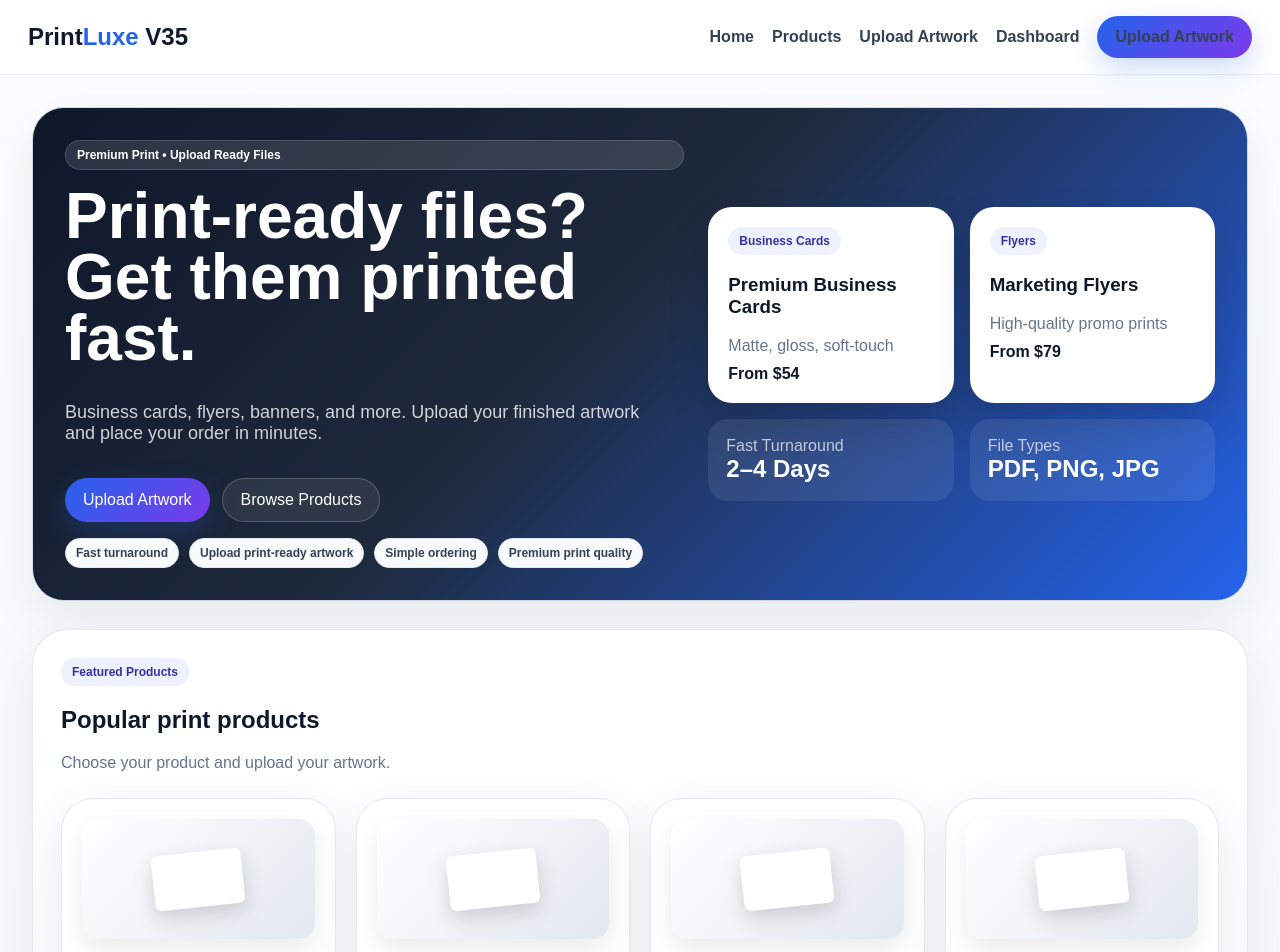
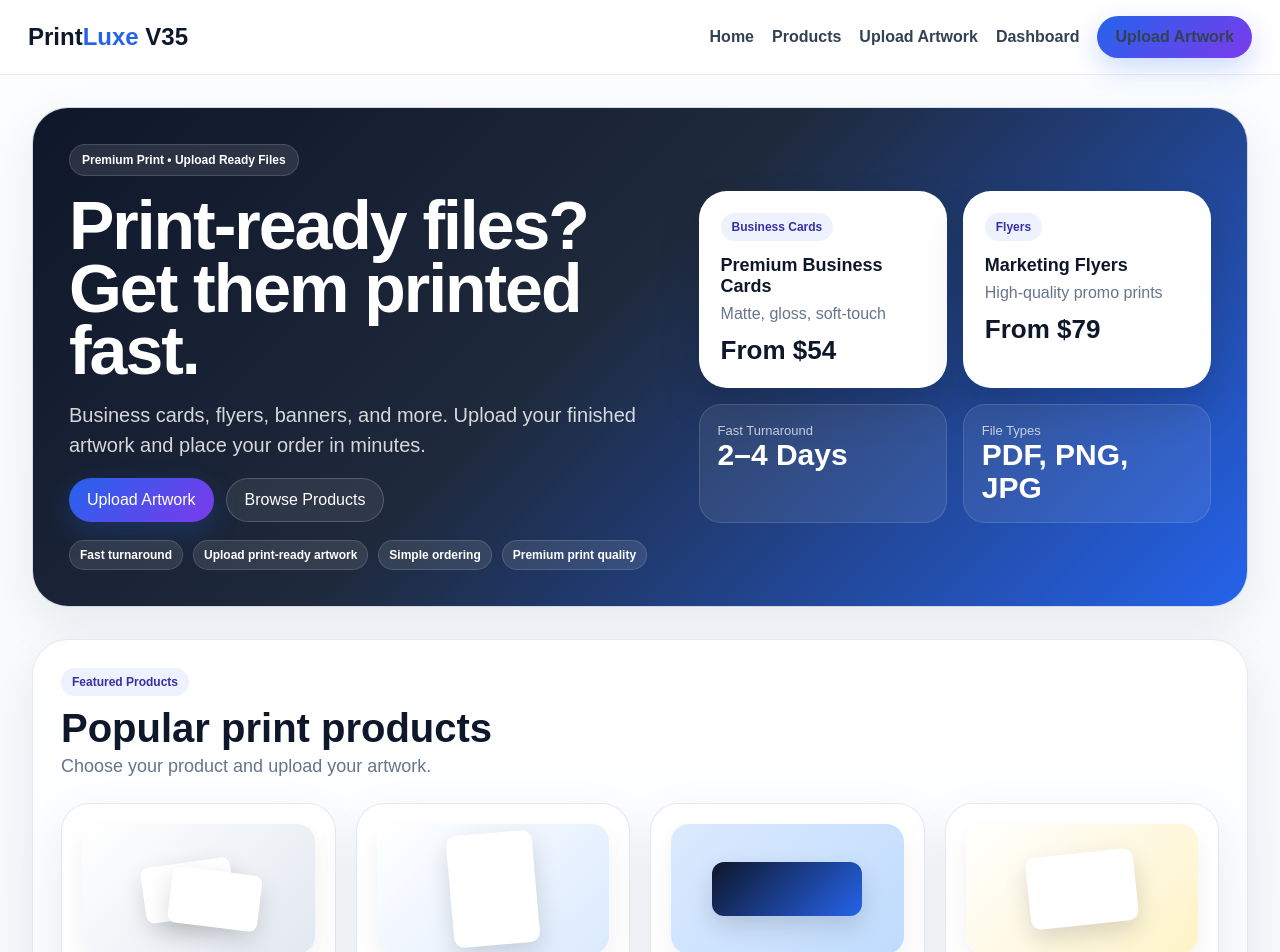
Before and after one commit to deworkenj-envision/Version-25a, a Next.js app: page / in a window 1280 px wide. Shown: the top 952 px of the page. Built offline with nearby package versions, Linux system fonts and the light colour scheme.

Commit message:
Update page.js

```diff
--- a/app/page.js
+++ b/app/page.js
@@ -2,8 +2,7 @@ import { products } from "./lib/products";
 
 export default function HomePage() {
   return (
-    <div className="grid" style={{ gap: 28 }}>
-      {/* HERO */}
+    <div className="grid" style={{ gap: 32 }}>
       <section
         className="card"
         style={{
@@ -11,24 +10,32 @@ export default function HomePage() {
           background:
             "linear-gradient(135deg, #0f172a 0%, #1e293b 45%, #2563eb 100%)",
           color: "#fff",
+          borderRadius: 36,
+          padding: 0,
         }}
       >
         <div
           style={{
             display: "grid",
-            gridTemplateColumns: "1.1fr 0.9fr",
-            gap: 24,
-            padding: 32,
+            gridTemplateColumns: "1.08fr 0.92fr",
+            gap: 28,
+            padding: 36,
           }}
         >
-          {/* LEFT */}
-          <div style={{ display: "grid", alignContent: "center", gap: 16 }}>
+          <div
+            style={{
+              display: "grid",
+              alignContent: "center",
+              gap: 18,
+            }}
+          >
             <div
               style={{
                 display: "inline-flex",
-                padding: "7px 11px",
+                width: "fit-content",
+                padding: "8px 12px",
                 borderRadius: 999,
-                background: "rgba(255,255,255,.12)",
+                background: "rgba(255,255,255,.1)",
                 border: "1px solid rgba(255,255,255,.14)",
                 fontSize: 12,
                 fontWeight: 800,
@@ -37,7 +44,15 @@ export default function HomePage() {
               Premium Print • Upload Ready Files
             </div>
 
-            <h1 style={{ fontSize: 64, lineHeight: 0.95, margin: 0 }}>
+            <h1
+              style={{
+                fontSize: 68,
+                lineHeight: 0.92,
+                margin: 0,
+                letterSpacing: "-0.03em",
+                maxWidth: 720,
+              }}
+            >
               Print-ready files?
               <br />
               Get them printed fast.
@@ -45,16 +60,18 @@ export default function HomePage() {
 
             <p
               style={{
-                fontSize: 18,
-                color: "rgba(255,255,255,.8)",
-                maxWidth: 600,
+                fontSize: 20,
+                lineHeight: 1.5,
+                color: "rgba(255,255,255,.82)",
+                margin: 0,
+                maxWidth: 640,
               }}
             >
               Business cards, flyers, banners, and more. Upload your finished
               artwork and place your order in minutes.
             </p>
 
-            <div style={{ display: "flex", gap: 12 }}>
+            <div style={{ display: "flex", gap: 12, flexWrap: "wrap" }}>
               <a className="btn btn-primary" href="/upload">
                 Upload Artwork
               </a>
@@ -64,7 +81,7 @@ export default function HomePage() {
                 style={{
                   background: "rgba(255,255,255,.08)",
                   color: "#fff",
-                  border: "1px solid rgba(255,255,255,.2)",
+                  border: "1px solid rgba(255,255,255,.18)",
                 }}
               >
                 Browse Products
@@ -72,14 +89,49 @@ export default function HomePage() {
             </div>
 
             <div style={{ display: "flex", gap: 10, flexWrap: "wrap" }}>
-              <div className="finish">Fast turnaround</div>
-              <div className="finish">Upload print-ready artwork</div>
-              <div className="finish">Simple ordering</div>
-              <div className="finish">Premium print quality</div>
+              <div
+                className="finish"
+                style={{
+                  background: "rgba(255,255,255,.1)",
+                  color: "#fff",
+                  border: "1px solid rgba(255,255,255,.14)",
+                }}
+              >
+                Fast turnaround
+              </div>
+              <div
+                className="finish"
+                style={{
+                  background: "rgba(255,255,255,.1)",
+                  color: "#fff",
+                  border: "1px solid rgba(255,255,255,.14)",
+                }}
+              >
+                Upload print-ready artwork
+              </div>
+              <div
+                className="finish"
+                style={{
+                  background: "rgba(255,255,255,.1)",
+                  color: "#fff",
+                  border: "1px solid rgba(255,255,255,.14)",
+                }}
+              >
+                Simple ordering
+              </div>
+              <div
+                className="finish"
+                style={{
+                  background: "rgba(255,255,255,.1)",
+                  color: "#fff",
+                  border: "1px solid rgba(255,255,255,.14)",
+                }}
+              >
+                Premium print quality
+              </div>
             </div>
           </div>
 
-          {/* RIGHT */}
           <div
             style={{
               display: "grid",
@@ -92,15 +144,17 @@ export default function HomePage() {
               style={{
                 background: "#fff",
                 color: "#0f172a",
-                borderRadius: 24,
-                padding: 20,
+                borderRadius: 28,
+                padding: 22,
                 boxShadow: "0 20px 40px rgba(0,0,0,.15)",
               }}
             >
               <div className="badge">Business Cards</div>
-              <h3>Premium Business Cards</h3>
+              <h3 style={{ margin: "14px 0 8px", fontSize: 18 }}>
+                Premium Business Cards
+              </h3>
               <div className="subtle">Matte, gloss, soft-touch</div>
-              <div style={{ fontWeight: 800, marginTop: 10 }}>
+              <div style={{ fontWeight: 900, marginTop: 12, fontSize: 26 }}>
                 From $54
               </div>
             </div>
@@ -109,15 +163,17 @@ export default function HomePage() {
               style={{
                 background: "#fff",
                 color: "#0f172a",
-                borderRadius: 24,
-                padding: 20,
+                borderRadius: 28,
+                padding: 22,
                 boxShadow: "0 20px 40px rgba(0,0,0,.15)",
               }}
             >
               <div className="badge">Flyers</div>
-              <h3>Marketing Flyers</h3>
+              <h3 style={{ margin: "14px 0 8px", fontSize: 18 }}>
+                Marketing Flyers
+              </h3>
               <div className="subtle">High-quality promo prints</div>
-              <div style={{ fontWeight: 800, marginTop: 10 }}>
+              <div style={{ fontWeight: 900, marginTop: 12, fontSize: 26 }}>
                 From $79
               </div>
             </div>
@@ -125,39 +181,42 @@ export default function HomePage() {
             <div
               style={{
                 background: "rgba(255,255,255,.08)",
-                borderRadius: 20,
+                borderRadius: 22,
                 padding: 18,
+                border: "1px solid rgba(255,255,255,.12)",
               }}
             >
-              <div style={{ color: "rgba(255,255,255,.7)" }}>
+              <div style={{ color: "rgba(255,255,255,.72)", fontSize: 13 }}>
                 Fast Turnaround
               </div>
-              <strong style={{ fontSize: 24 }}>2–4 Days</strong>
+              <strong style={{ fontSize: 30, lineHeight: 1.1 }}>2–4 Days</strong>
             </div>
 
             <div
               style={{
                 background: "rgba(255,255,255,.08)",
-                borderRadius: 20,
+                borderRadius: 22,
                 padding: 18,
+                border: "1px solid rgba(255,255,255,.12)",
               }}
             >
-              <div style={{ color: "rgba(255,255,255,.7)" }}>
+              <div style={{ color: "rgba(255,255,255,.72)", fontSize: 13 }}>
                 File Types
               </div>
-              <strong style={{ fontSize: 24 }}>PDF, PNG, JPG</strong>
+              <strong style={{ fontSize: 30, lineHeight: 1.1 }}>PDF, PNG, JPG</strong>
             </div>
           </div>
         </div>
       </section>
 
-      {/* PRODUCTS */}
       <section className="section-band">
-        <div className="page-head">
+        <div className="page-head" style={{ marginTop: 0 }}>
           <div>
             <div className="badge">Featured Products</div>
-            <h2>Popular print products</h2>
-            <div className="subtle">
+            <h2 style={{ margin: "12px 0 8px", fontSize: 40, lineHeight: 1 }}>
+              Popular print products
+            </h2>
+            <div className="subtle" style={{ fontSize: 18 }}>
               Choose your product and upload your artwork.
             </div>
           </div>
@@ -165,31 +224,96 @@ export default function HomePage() {
 
         <div className="grid grid-4">
           {products.map((item) => (
-            <div className="card product-card" key={item.slug}>
-              {/* VISUAL MOCKUP */}
+            <div
+              className="card product-card"
+              key={item.slug}
+              style={{ padding: 20, borderRadius: 28 }}
+            >
               <div
                 style={{
-                  height: 120,
-                  borderRadius: 16,
+                  height: 130,
+                  borderRadius: 18,
                   background:
-                    "linear-gradient(135deg, #ffffff 0%, #e2e8f0 100%)",
+                    item.slug === "business-cards"
+                      ? "linear-gradient(135deg, #ffffff 0%, #e2e8f0 100%)"
+                      : item.slug === "flyers"
+                        ? "linear-gradient(135deg, #ffffff 0%, #dbeafe 100%)"
+                        : item.slug === "banners"
+                          ? "linear-gradient(135deg, #dbeafe 0%, #bfdbfe 100%)"
+                          : "linear-gradient(135deg, #ffffff 0%, #fef3c7 100%)",
                   display: "flex",
                   alignItems: "center",
                   justifyContent: "center",
-                  marginBottom: 12,
-                  boxShadow: "0 10px 25px rgba(0,0,0,.08)",
+                  marginBottom: 14,
+                  boxShadow: "0 10px 25px rgba(0,0,0,.06)",
+                  position: "relative",
+                  overflow: "hidden",
                 }}
               >
+                {item.slug === "business-cards" && (
+                  <>
                     <div
                       style={{
                         width: 90,
-                    height: 55,
+                        height: 56,
                         background: "#fff",
-                    borderRadius: 6,
-                    boxShadow: "0 8px 20px rgba(0,0,0,.15)",
+                        borderRadius: 8,
+                        boxShadow: "0 10px 24px rgba(0,0,0,.14)",
+                        transform: "rotate(-8deg) translateX(-10px)",
+                        position: "absolute",
+                      }}
+                    />
+                    <div
+                      style={{
+                        width: 90,
+                        height: 56,
+                        background: "#fff",
+                        borderRadius: 8,
+                        boxShadow: "0 10px 24px rgba(0,0,0,.14)",
+                        transform: "rotate(7deg) translateX(18px) translateY(8px)",
+                        position: "absolute",
+                      }}
+                    />
+                  </>
+                )}
+
+                {item.slug === "flyers" && (
+                  <div
+                    style={{
+                      width: 86,
+                      height: 112,
+                      background: "#fff",
+                      borderRadius: 10,
+                      boxShadow: "0 10px 24px rgba(0,0,0,.14)",
+                      transform: "rotate(-5deg)",
+                    }}
+                  />
+                )}
+
+                {item.slug === "banners" && (
+                  <div
+                    style={{
+                      width: 150,
+                      height: 54,
+                      background: "linear-gradient(135deg,#0f172a,#2563eb)",
+                      borderRadius: 12,
+                      boxShadow: "0 10px 24px rgba(0,0,0,.14)",
+                    }}
+                  />
+                )}
+
+                {item.slug === "postcards" && (
+                  <div
+                    style={{
+                      width: 108,
+                      height: 72,
+                      background: "#fff",
+                      borderRadius: 10,
+                      boxShadow: "0 10px 24px rgba(0,0,0,.14)",
                       transform: "rotate(-6deg)",
                     }}
                   />
+                )}
               </div>
 
               <div className="product-top">
@@ -197,7 +321,7 @@ export default function HomePage() {
                 <div className="subtle">{item.size}</div>
               </div>
 
-              <h3>{item.name}</h3>
+              <h3 style={{ margin: "2px 0 0", fontSize: 18 }}>{item.name}</h3>
               <div className="subtle">{item.lead}</div>
 
               <div className="finish-row">
@@ -218,13 +342,14 @@ export default function HomePage() {
         </div>
       </section>
 
-      {/* HOW IT WORKS */}
       <section className="section-band">
-        <div className="page-head">
+        <div className="page-head" style={{ marginTop: 0 }}>
           <div>
             <div className="badge">How It Works</div>
-            <h2>Simple print ordering</h2>
-            <div className="subtle">
+            <h2 style={{ margin: "12px 0 8px", fontSize: 40, lineHeight: 1 }}>
+              Simple print ordering
+            </h2>
+            <div className="subtle" style={{ fontSize: 18 }}>
               Built for customers with ready-to-print files.
             </div>
           </div>
@@ -234,16 +359,25 @@ export default function HomePage() {
           <div className="how-card">
             <div className="how-number">1</div>
             <h3>Choose product</h3>
+            <div className="subtle">
+              Select business cards, flyers, banners, or postcards.
+            </div>
           </div>
 
           <div className="how-card">
             <div className="how-number">2</div>
             <h3>Upload artwork</h3>
+            <div className="subtle">
+              Upload your finished file directly with your order.
+            </div>
           </div>
 
           <div className="how-card">
             <div className="how-number">3</div>
             <h3>Checkout</h3>
+            <div className="subtle">
+              Review and complete your order in minutes.
+            </div>
           </div>
         </div>
       </section>
```
Lines whose indentation alone changed are shown as unchanged.
